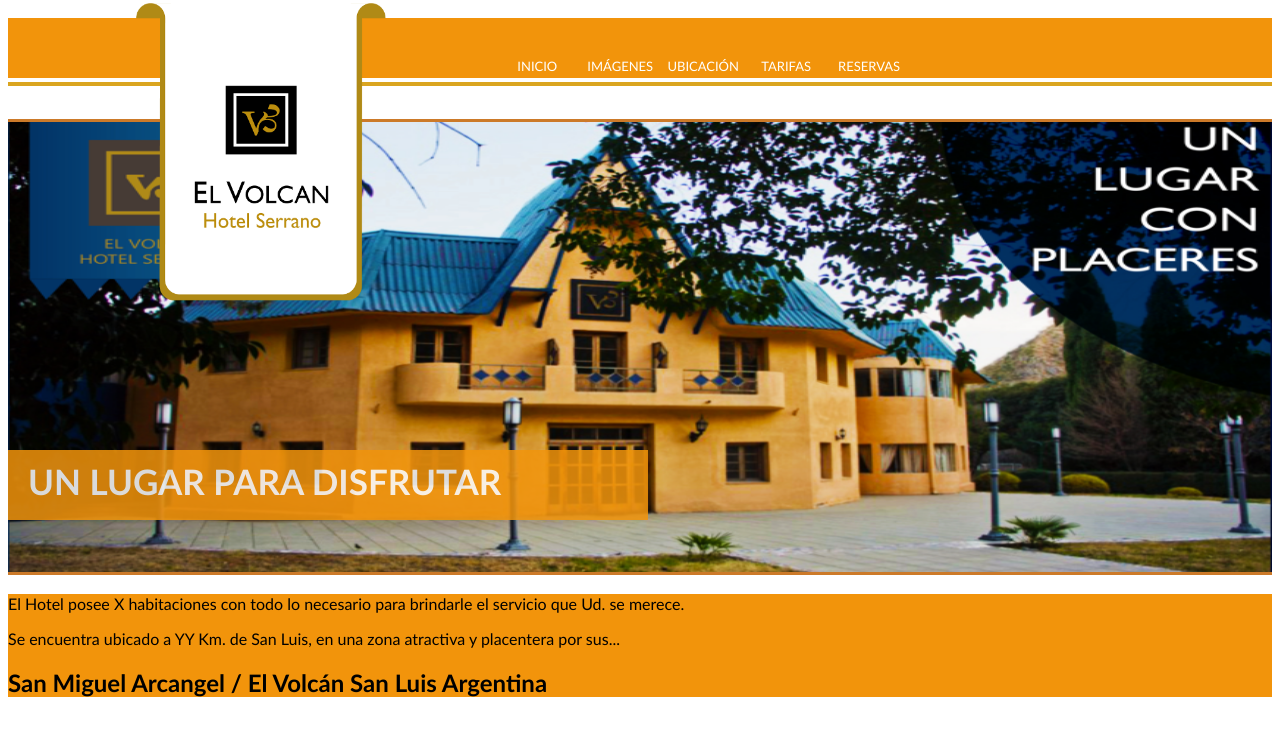
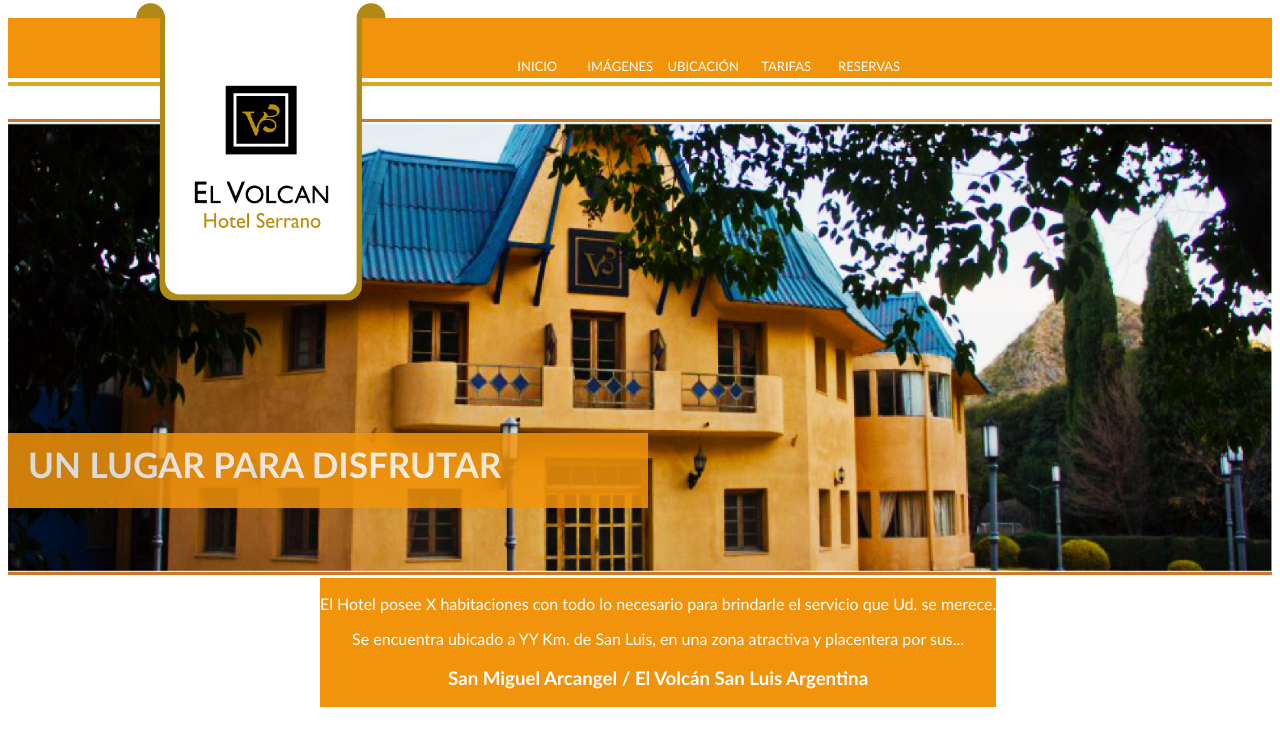
Before and after one commit to ar-soft/elvolcan, a PHP site: page / in a window 1280 px wide. Shown: the top 746 px of the page. Run offline with PHP 8.4, Linux system fonts and the light colour scheme.

Commit message:
Cambios en home

```diff
--- a/index.html
+++ b/index.html
@@ -3,7 +3,7 @@
 <head>
 	<meta charset="utf-8"/>
 
-	<title>Hotel Serrano</title>
+	<title>El Volcán Hotel Serrano</title>
 	<link rel="stylesheet" type="text/css" href="styles.css">
 </head>
 <body>
@@ -26,12 +26,12 @@
 			<hr/>
 			<div id="message"><h1>Un lugar para disfrutar</h1></div>
 			<div>
-				<img src="front.png" alt="El Volcán">
+				<img src="web-app/img/fondo.png" alt="El Volcán">
 			</div>
 			<div id="information">
 				<p>El Hotel posee X habitaciones con todo lo necesario para brindarle el servicio que Ud. se merece.</p>
 				<p>Se encuentra ubicado a YY Km. de San Luis, en una zona atractiva y placentera por sus...</p>
-				<h2>San Miguel Arcangel / El Volcán San Luis Argentina</h2>
+				<h1>San Miguel Arcangel / El Volcán San Luis Argentina</h1>
 			</div>
 		</section>
 	</section>
--- a/styles.css
+++ b/styles.css
@@ -60,10 +60,10 @@ nav ul li a:hover {
 }
 #message {
     background: none repeat scroll 0 0 #f2940b;
-    height: 70px;
+    height: 75px;
     opacity: 0.85;
     position: absolute;
-    top: 450px;
+    top: 433px;
     width: 50%;
 }
 #message h1 {
@@ -75,4 +75,8 @@ nav ul li a:hover {
 }
 #information{
 	background: #f2940b;
+    left: 25%;
+    position: absolute;
+    color: #FFFFFF;
+    text-align: center;
 }
```
Also changed, not shown: web-app/img/fondo.png (added), 3 other files.
